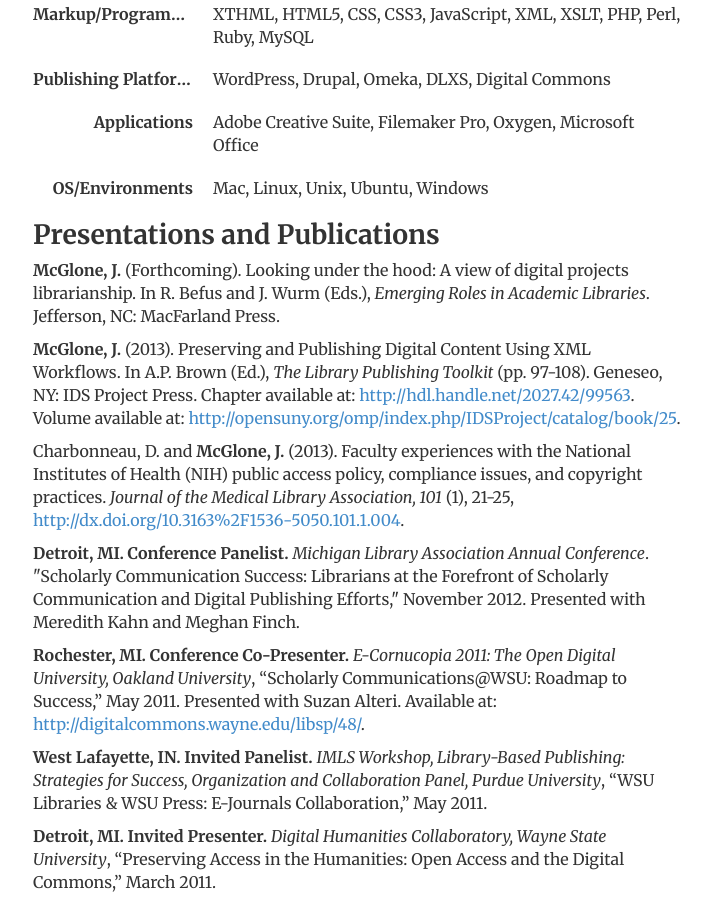
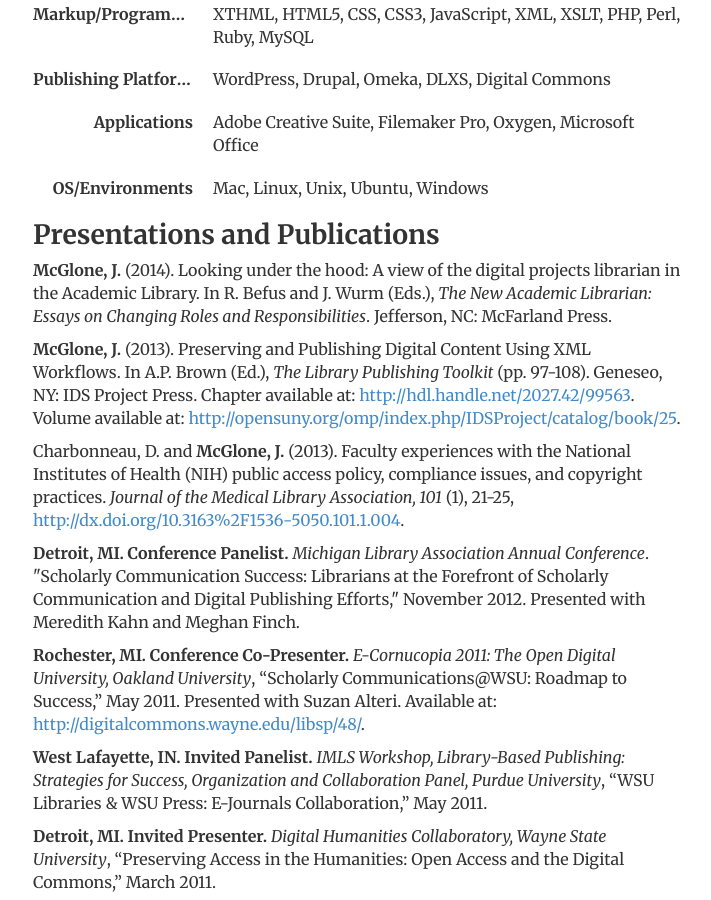
Before and after one commit to jmcglone/jmcglone.github.io, a Jekyll site: the page built from cv/index.html, in a window 1280 px wide and 900 px high, scrolled down 2295 px. Shown: the whole window, without its empty margins (283-994 px from the left). Built offline with Jekyll 4.4.1, drawn with Linux system fonts in a browser that asks for light colours.

Commit message:
Update index.html
updated presentations and publications with book chapter

```diff
--- a/cv/index.html
+++ b/cv/index.html
@@ -80,7 +80,7 @@
 						<dd>Mac, Linux, Unix, Ubuntu, Windows</dd>
 					</dl>
 				<h2>Presentations and Publications</h2>
-					<p><strong>McGlone, J.</strong> (Forthcoming). Looking under the hood: A view of digital projects librarianship. In R. Befus and J. Wurm (Eds.), <em>Emerging Roles in Academic Libraries</em>. Jefferson, NC: MacFarland Press.</p>
+					<p><strong>McGlone, J.</strong> (2014). Looking under the hood: A view of the digital projects librarian in the Academic Library. In R. Befus and J. Wurm (Eds.), <em>The New Academic Librarian: Essays on Changing Roles and Responsibilities</em>. Jefferson, NC: McFarland Press.</p>
 
 					<p><strong>McGlone, J.</strong> (2013). Preserving and Publishing Digital Content Using XML Workflows. In A.P. Brown (Ed.), <em>The Library Publishing Toolkit</em> (pp. 97-108). Geneseo, NY: IDS Project Press. Chapter available at: <a href="http://hdl.handle.net/2027.42/99563" title="Preserving and Publishing Digital Content Using XML Workflows">http://hdl.handle.net/2027.42/99563</a>. Volume available at: <a href="http://opensuny.org/omp/index.php/IDSProject/catalog/book/25" title="he Library Publishing Toolkit">http://opensuny.org/omp/index.php/IDSProject/catalog/book/25</a>.
 
```
